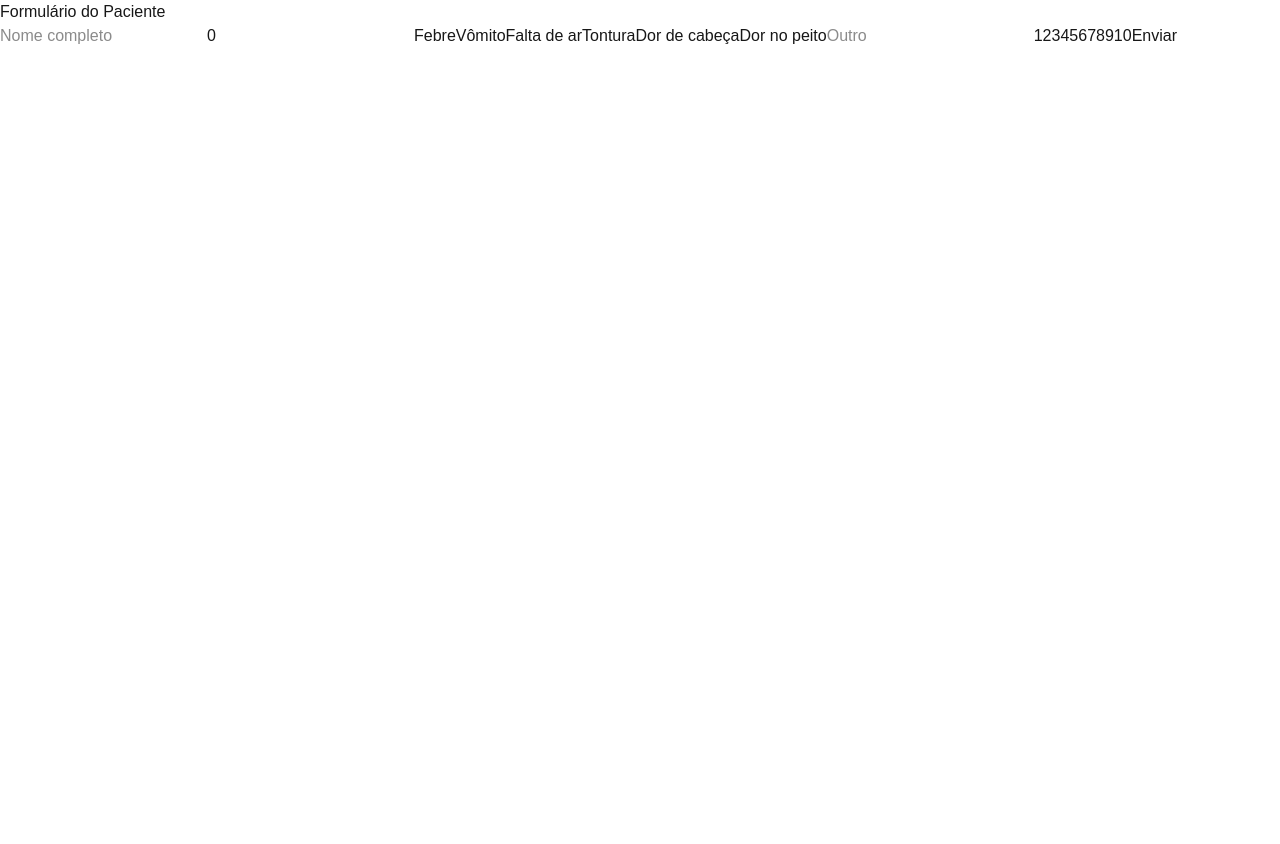
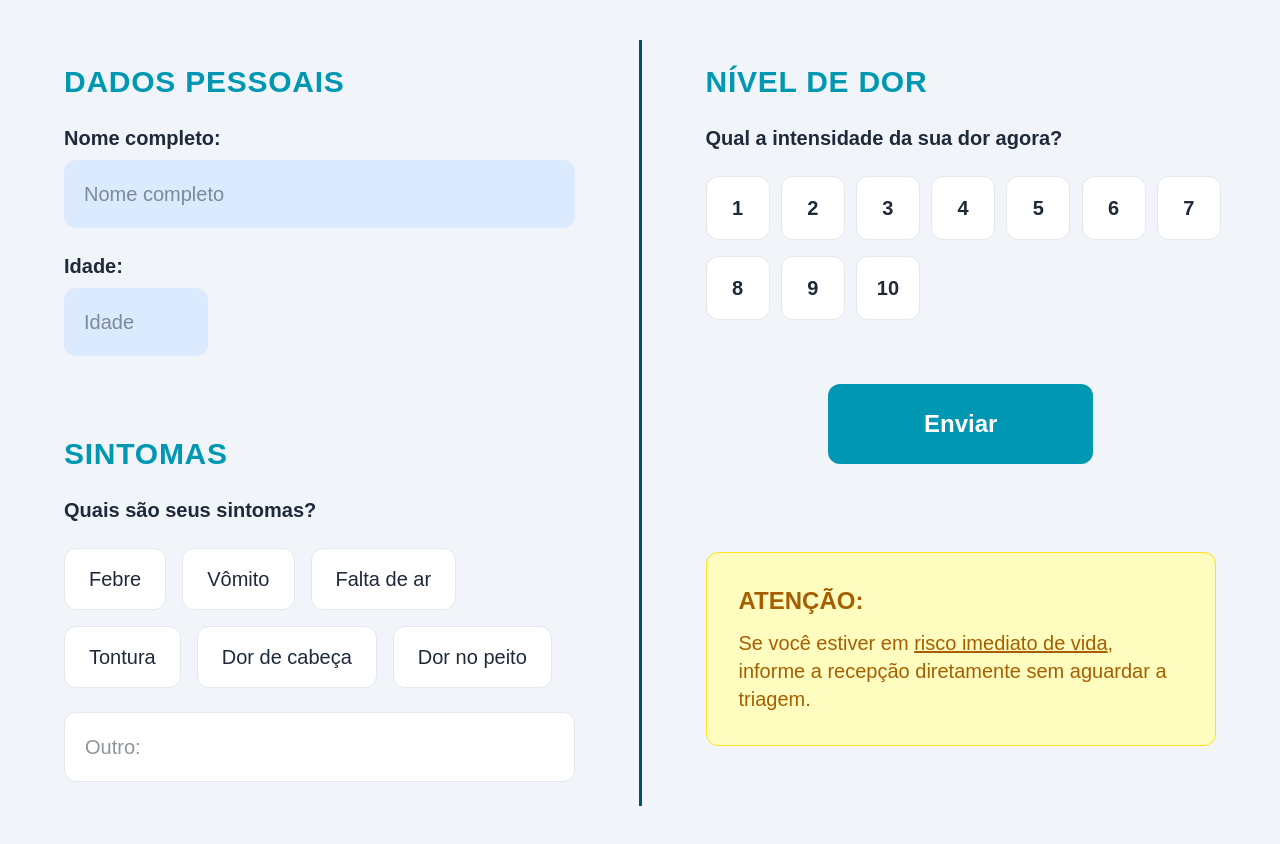
Before and after one commit to cauahenriquereis/fetin-project-frontend, a Next.js app: page /formulario in a window 1280 px wide. Before the commit the page ends 800 px from the top, so only its background shows below. Built offline with nearby package versions, Linux system fonts and the light colour scheme.

Commit message:
feat: custom home and formulario pages

```diff
--- a/app/formulario/page.tsx
+++ b/app/formulario/page.tsx
@@ -11,7 +11,7 @@ export default function Formulario() {
     const niveisDeDor = [1, 2, 3, 4, 5, 6, 7, 8, 9, 10];
 
     const [nomeCompleto, setNomeCompleto] = useState("");
-    const [idade, setIdade] = useState(0);
+    const [idade, setIdade] = useState<number | string>("");
     const [sintomasSelecionados, setSintomasSelecionados] = useState<string[]>([]);
     const [outroSintoma, setOutroSintoma] = useState("");
     const [nivelDor, setNivelDor] = useState<number | null>(null);
@@ -35,7 +35,7 @@ export default function Formulario() {
         return false;
     }
 
-    if (idade <= 0) {
+    if (Number(idade) <= 0) {
         setErro("Por favor, informe uma idade válida.");
         return false;
     }
@@ -60,7 +60,7 @@ export default function Formulario() {
 
       const dadosTriagem = {
         full_name: nomeCompleto,
-        age: idade,
+        age: Number(idade),
         symptoms: sintomasFinais,
         pain_level: nivelDor,
       };
@@ -73,48 +73,133 @@ export default function Formulario() {
 
 
    return (
-    <main>
-        <h1>Formulário do Paciente</h1>
+    <main className="min-h-screen bg-slate-100 flex flex-col">
+      {erro && (
+      <div className="fixed inset-0 flex items-center justify-center z-50 pointer-events-none">
+        <div className="bg-white border-4 border-[#00526e] rounded-2xl p-10 flex flex-col items-center gap-6 shadow-2xl max-w-md w-full mx-4 pointer-events-auto">
+          <p className="text-red-500 font-bold text-2xl text-center">{erro}</p>
+          <button
+            onClick={() => setErro("")}
+            className="bg-red-500 hover:bg-red-700 text-white font-bold px-10 py-3 rounded-xl text-xl transition-colors"
+          >
+            Ok
+          </button>
+        </div>
+      </div>
+      )}
 
-        {erro && <p style={{ color: "red" }}>{erro}</p>}
+      <div className="grid grid-cols-[1fr_3px_1fr] flex-1">
 
+        {/* Coluna Esquerda */}
+        <div className="flex flex-col gap-20 p-16">
+
+          {/* Dados Pessoais */}
+          <div className="flex flex-col gap-6">
+            <h2 className="text-[#0097b2] font-bold text-3xl tracking-wide">DADOS PESSOAIS</h2>
+
+            <div className="flex flex-col gap-2">
+              <label className="font-bold text-gray-800 text-xl">Nome completo:</label>
               <input
                 type="text"
                 value={nomeCompleto}
                 onChange={(e) => setNomeCompleto(e.target.value)}
                 placeholder="Nome completo"
+                className="bg-blue-100 rounded-xl px-5 py-5 w-full outline-none text-gray-800 text-xl"
               />
+            </div>
+
+            <div className="flex flex-col gap-2">
+              <label className="font-bold text-gray-800 text-xl">Idade:</label>
               <input
                 type="number"
                 value={idade}
                 onChange={(e) => setIdade(Number(e.target.value))}
                 placeholder="Idade"
+                className="bg-blue-100 rounded-xl px-5 py-5 w-36 outline-none text-gray-800 text-xl"
               />
+            </div>
+          </div>
 
-        <button onClick={() => toggleSintoma("Febre")}>Febre</button>
-        <button onClick={() => toggleSintoma("Vômito")}>Vômito</button>
-        <button onClick={() => toggleSintoma("Falta de ar")}>Falta de ar</button>
-        <button onClick={() => toggleSintoma("Tontura")}>Tontura</button>
-        <button onClick={() => toggleSintoma("Dor de cabeça")}>Dor de cabeça</button>
-        <button onClick={() => toggleSintoma("Dor no peito")}>Dor no peito</button>
+          {/* Sintomas */}
+          <div className="flex flex-col gap-6">
+            <h2 className="text-[#0097b2] font-bold text-3xl tracking-wide">SINTOMAS</h2>
+            <p className="font-bold text-gray-800 text-xl">Quais são seus sintomas?</p>
+
+            <div className="flex flex-wrap gap-4">
+              {["Febre", "Vômito", "Falta de ar", "Tontura", "Dor de cabeça", "Dor no peito"].map((sintoma) => (
+                <button
+                  key={sintoma}
+                  onClick={() => toggleSintoma(sintoma)}
+                  className={sintomasSelecionados.includes(sintoma)
+                    ? "bg-red-400 text-white rounded-xl px-6 py-4 text-xl transition-colors"
+                    : "bg-white text-gray-800 rounded-xl px-6 py-4 text-xl transition-colors border border-gray-200"}
+                >
+                  {sintoma}
+                </button>
+              ))}
+            </div>
 
             <input
               type="text"
               value={outroSintoma}
               onChange={(e) => setOutroSintoma(e.target.value)}
-        placeholder="Outro"
+              placeholder="Outro:"
+              className={outroSintoma
+                ? "bg-red-400 text-white rounded-xl px-5 py-5 w-full outline-none placeholder-white text-xl"
+                : "bg-white text-gray-800 rounded-xl px-5 py-5 w-full outline-none border border-gray-200 text-xl"}
             />
+          </div>
 
+        </div>
+
+        {/* Separador */}
+        <div className="bg-[#00526e] my-10"></div>
+
+        {/* Coluna Direita */}
+        <div className="flex flex-col gap-16 p-16">
+
+          {/* Nível de Dor */}
+          <div className="flex flex-col gap-6">
+            <h2 className="text-[#0097b2] font-bold text-3xl tracking-wide">NÍVEL DE DOR</h2>
+            <p className="font-bold text-gray-800 text-xl">Qual a intensidade da sua dor agora?</p>
+
+            <div className="grid grid-cols-7 gap-4">
               {niveisDeDor.map((nivel) => (
-        <button key={nivel} onClick={() => selecionarNivelDor(nivel)}>
+                <button
+                  key={nivel}
+                  onClick={() => selecionarNivelDor(nivel)}
+                  className={nivelDor === nivel
+                    ? "bg-red-400 text-white rounded-xl w-16 h-16 font-bold text-xl transition-colors"
+                    : "bg-white text-gray-800 rounded-xl w-16 h-16 font-bold text-xl transition-colors border border-gray-200"}
+                >
                   {nivel}
                 </button>
               ))}
+            </div>
+          </div>
 
-        <button onClick={lidarComEnvio}>Enviar</button>
+         {/* Botão Enviar */}
+          <div className="flex justify-center">
+            <button
+              onClick={lidarComEnvio}
+              className="bg-[#0097b2] hover:bg-cyan-800 text-white font-bold px-24 py-6 rounded-xl text-2xl transition-colors"
+            >
+              Enviar
+            </button>
+          </div>
 
+          {/* Caixa de Atenção */}
+          <div className="bg-[#fffcc0] border border-yellow-300 rounded-xl p-8 mt-6">
+            <p className="text-yellow-700 font-bold text-2xl mb-3">ATENÇÃO:</p>
+            <p className="text-yellow-700 text-xl">
+              Se você estiver em <span className="underline">risco imediato de vida</span>,
+              informe a recepção diretamente sem aguardar a triagem.
+            </p>
+          </div>
 
+        </div>
 
+      </div>
 
     </main>
   );
--- a/app/page.tsx
+++ b/app/page.tsx
@@ -37,7 +37,7 @@ export default function Home() {
         </button>
       </Link>
 
-      <div className="absolute bottom-0 right-0 w-[500px] h-[400px] bg-[#dff0f4] rounded-full translate-x-20 translate-y-20">
+      <div className="absolute bottom-0 right-0 w-[600px] h-[550px] bg-[#dff0f4] rounded-full translate-x-35 translate-y-35">
       </div>
 
     </main>
```
Lines whose indentation alone changed are shown as unchanged.
